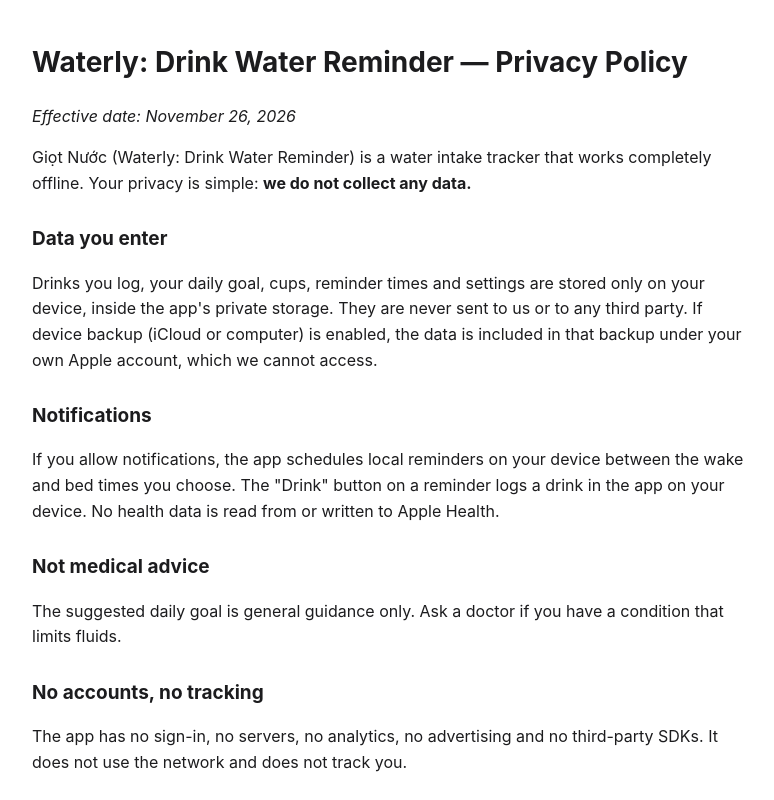
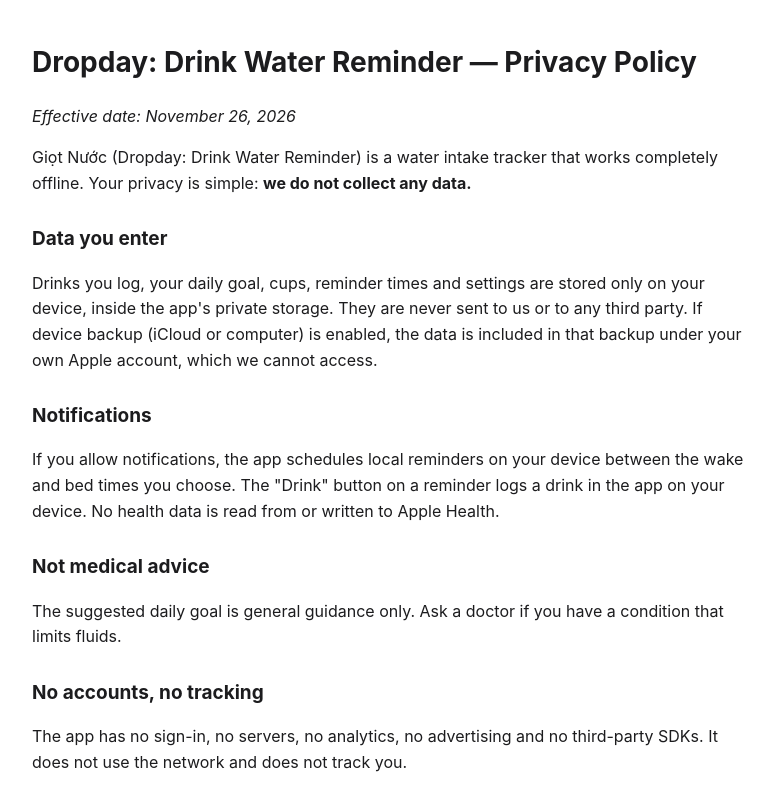
Before and after one commit to vantien2905/apps, a plain HTML site: page giotnuoc/privacy.html in a window 1280 px wide. Shown: the top 800 px of the page, without its empty margins (248-1022 px from the left). Drawn offline with Linux system fonts and the light colour scheme.

Commit message:
Update privacy.html

```diff
--- a/giotnuoc/privacy.html
+++ b/giotnuoc/privacy.html
@@ -1,8 +1,8 @@
 <!doctype html><html lang="en"><head><meta charset="utf-8"><meta name="viewport" content="width=device-width,initial-scale=1"><title>Giọt Nước – Privacy Policy</title>
 <style>body{font:16px/1.6 -apple-system,system-ui,sans-serif;max-width:720px;margin:40px auto;padding:0 20px;color:#1c1c1e}h1{font-size:28px}h2{font-size:19px;margin-top:28px}@media(prefers-color-scheme:dark){body{background:#000;color:#f2f2f7}a{color:#64d2ff}}</style></head><body>
-<h1>Waterly: Drink Water Reminder — Privacy Policy</h1>
+<h1>Dropday: Drink Water Reminder — Privacy Policy</h1>
 <p><em>Effective date: November 26, 2026</em></p>
-<p>Giọt Nước (Waterly: Drink Water Reminder) is a water intake tracker that works completely offline. Your privacy is simple: <strong>we do not collect any data.</strong></p>
+<p>Giọt Nước (Dropday: Drink Water Reminder) is a water intake tracker that works completely offline. Your privacy is simple: <strong>we do not collect any data.</strong></p>
 <h2>Data you enter</h2>
 <p>Drinks you log, your daily goal, cups, reminder times and settings are stored only on your device, inside the app's private storage. They are never sent to us or to any third party. If device backup (iCloud or computer) is enabled, the data is included in that backup under your own Apple account, which we cannot access.</p>
 <h2>Notifications</h2><p>If you allow notifications, the app schedules local reminders on your device between the wake and bed times you choose. The "Drink" button on a reminder logs a drink in the app on your device. No health data is read from or written to Apple Health.</p><h2>Not medical advice</h2><p>The suggested daily goal is general guidance only. Ask a doctor if you have a condition that limits fluids.</p>
```
